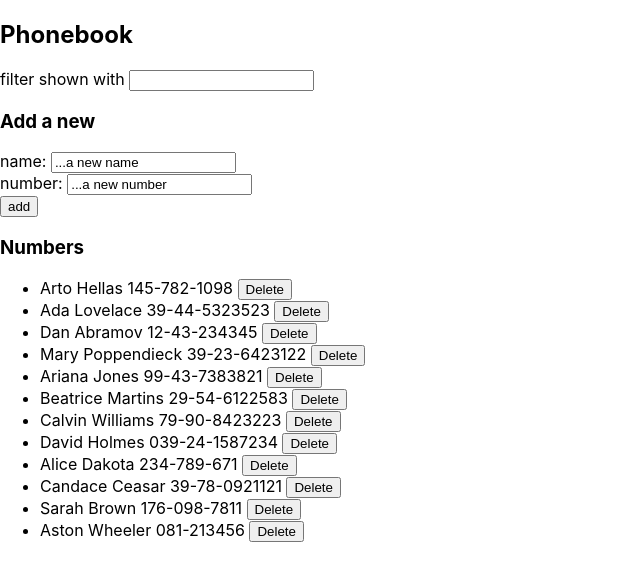
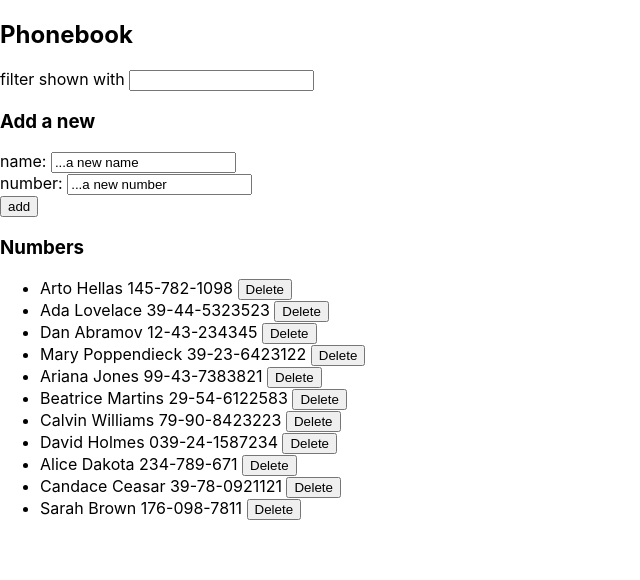
Before and after one commit to Eloagbawe/fullstackopen, a React (Create React App) app in the folder part2/phonebook/: page / in a window 1280 px wide. Shown: the top 580 px of the page, without its empty margins (0-640 px from the left). Built offline with nearby package versions, Linux system fonts and the light colour scheme; data requests are answered from the project's data file.

Commit message:
minor fix

```diff
--- a/part2/phonebook/db.json
+++ b/part2/phonebook/db.json
@@ -54,11 +54,6 @@
       "name": "Sarah Brown",
       "number": "176-098-7811",
       "id": 11
-    },
-    {
-      "name": "Aston Wheeler",
-      "number": "081-213456",
-      "id": 12
     }
   ]
 }
--- a/part2/phonebook/src/App.js
+++ b/part2/phonebook/src/App.js
@@ -105,10 +105,13 @@ const App = () => {
           }, 5000)
         setPersons(persons.concat(returnedPersonObject))
         setFilteredNames(persons.concat(returnedPersonObject))
-        setFilter('')
-        setNewName('')
-        setNewNumber('')
       })
+      .catch(err => {
+        console.log(err)
+      })
+      setFilter('')
+      setNewName('')
+      setNewNumber('')
     }
   }
 
```
